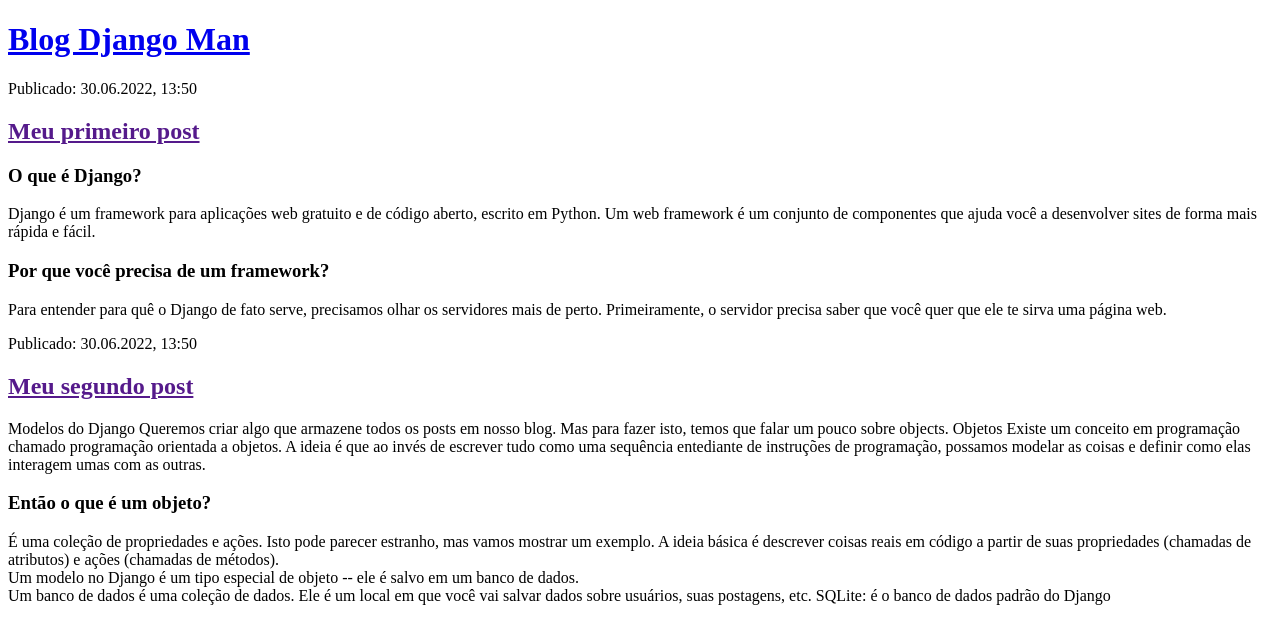
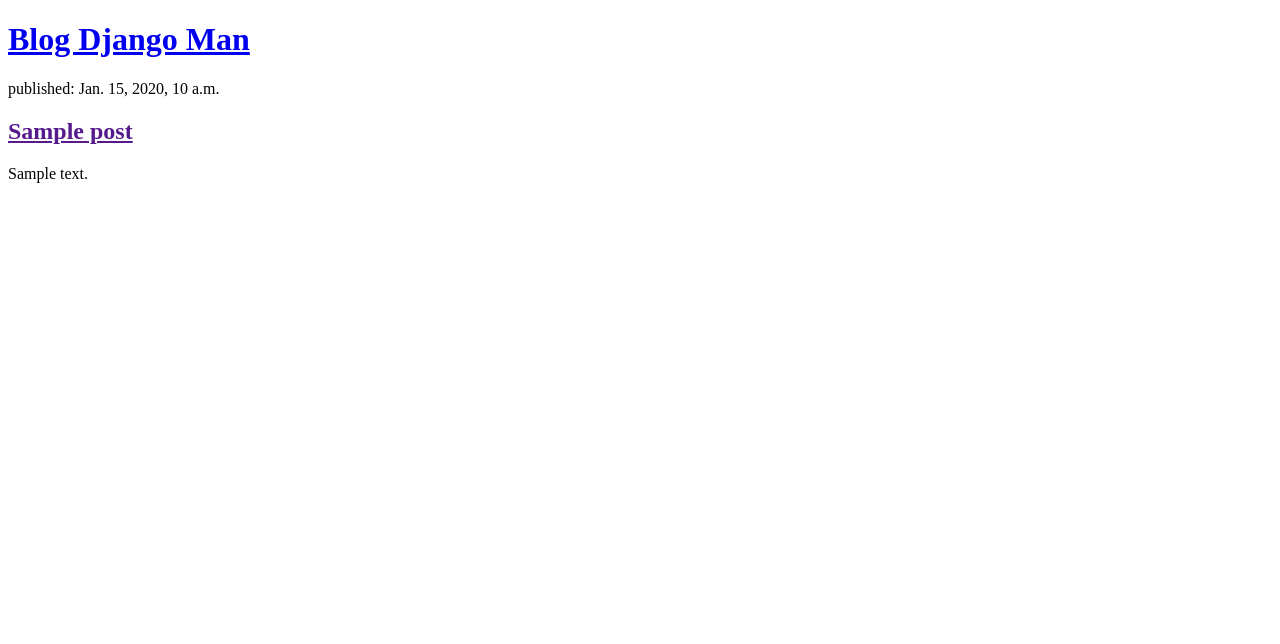
Before and after one commit to inacio000/my-first-blog, a Django app: page / in a window 1280 px wide. Shown: the top 644 px of the page. Run offline with Django 3.2, Linux system fonts and the light colour scheme; tables that the repository leaves empty hold one stand-in row (values such as "Sample post").

Commit message:
Modified templates to display posts from database.

```diff
--- a/blog/templates/blog/post_list.html
+++ b/blog/templates/blog/post_list.html
@@ -8,38 +8,12 @@
         <div>
             <h1><a href="/">Blog Django Man</a></h1>
         </div>
-        <div>
-            <p>Publicado: 30.06.2022, 13:50</p>
-            <h2><a href="">Meu primeiro post</a> </h2>
-            <h3>O que é Django?</h3>
-            <p>Django é um framework para aplicações web gratuito e de código aberto, escrito em Python.
-            Um web framework é um conjunto de componentes que ajuda você a desenvolver sites de forma mais rápida e fácil.
-            <h3>Por que você precisa de um framework?</h3>
-            Para entender para quê o Django de fato serve, precisamos olhar os servidores mais de perto. Primeiramente,
-        o servidor precisa saber que você quer que ele te sirva uma página web.</p>
-        </div>
-        <div>
-            <p>Publicado: 30.06.2022, 13:50</p>
-            <h2><a href="">Meu segundo post</a> </h2>
-            <p>Modelos do Django
-        Queremos criar algo que armazene todos os posts em nosso blog.
-        Mas para fazer isto, temos que falar um pouco sobre objects.
-
-        Objetos
-        Existe um conceito em programação chamado programação orientada a objetos.
-        A ideia é que ao invés de escrever tudo como uma sequência entediante de instruções de programação,
-        possamos modelar as coisas e definir como elas interagem umas com as outras.
-
-        <h3>Então o que é um objeto?</h3>
-            É uma coleção de propriedades e ações. Isto pode parecer estranho, mas vamos mostrar um exemplo.
-
-        A ideia básica é descrever coisas reais em código a partir de suas propriedades (chamadas de atributos)
-        e ações (chamadas de métodos).<br>
-        Um modelo no Django é um tipo especial de objeto -- ele é salvo em um banco de dados.
-        <br>
-        Um banco de dados é uma coleção de dados. Ele é um local em que você vai salvar dados sobre usuários,
-        suas postagens, etc.
-        SQLite: é o banco de dados padrão do Django</p>
-        </div>
+        {% for post in posts %}
+            <div>
+                <p>published: {{ post.published_date }}</p>
+                <h2><a href="">{{ post.title }}</a> </h2>
+                <p>{{ post.text|linebreaksbr }}</p>
+            </div>
+        {% endfor %}
     </body>
 </html>
--- a/blog/views.py
+++ b/blog/views.py
@@ -1,4 +1,6 @@
 from django.shortcuts import render
+from django.utils import timezone
+from .models import Post
 
 
 def post_list(request):
@@ -7,4 +9,5 @@ def post_list(request):
     retorn: retorna o valor que recebe ao chamar outra função render
         que irá renderizar (montar) nosso modelo blog/post_list.html.
     """
-    return render(request, 'blog/post_list.html', {})
+    post = Post.objects.filter(published_date__lte=timezone.now()).order_by('published_date')
+    return render(request, 'blog/post_list.html', {'posts': post})
```
